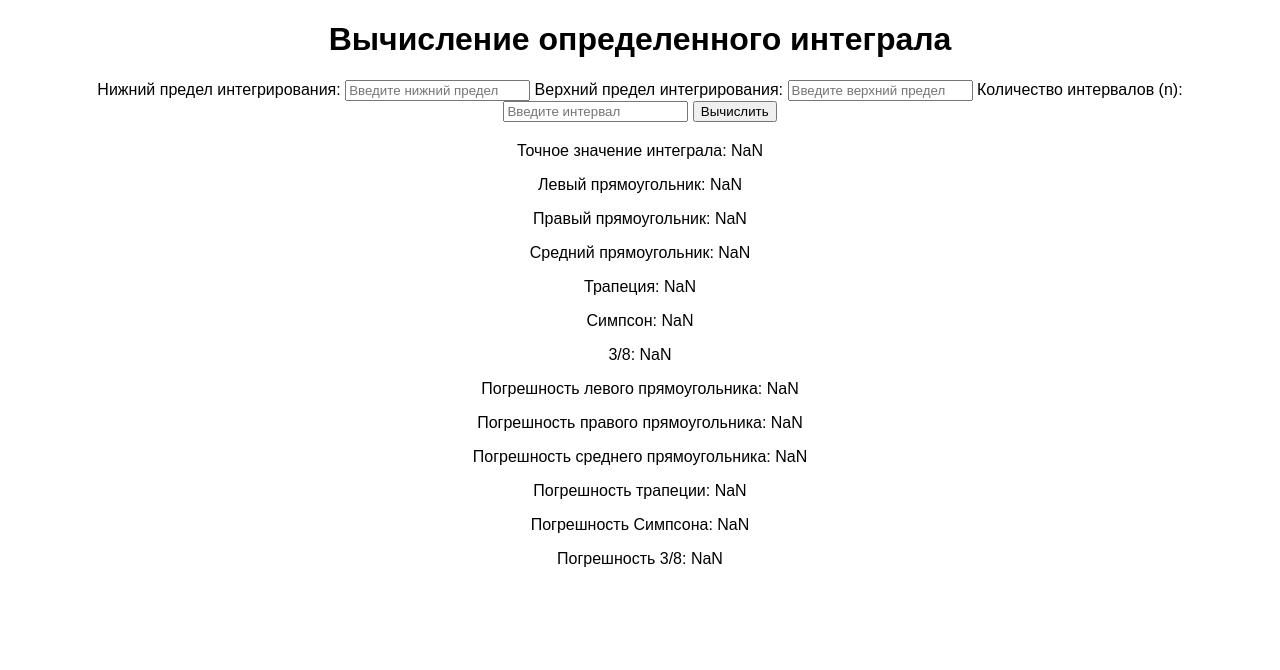
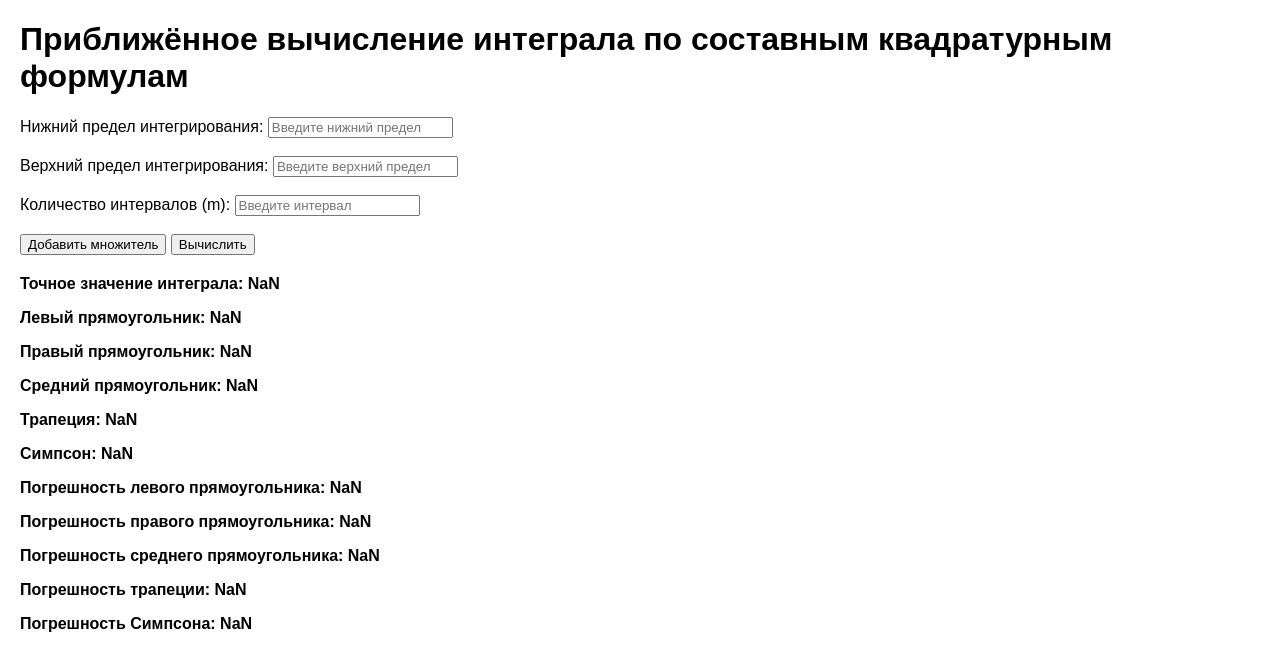
Before and after one commit to QASdzxcaqw/ComputingMethods, a plain HTML site: page Task4/index.html in a window 1280 px wide. Both pictures are taken after a click on the button "Вычислить". Drawn offline with Linux system fonts and the light colour scheme.

Commit message:
feat: add multiplier

```diff
--- a/Task4/index.html
+++ b/Task4/index.html
@@ -7,19 +7,21 @@
     <link rel="stylesheet" href="style.css">
 </head>
 <body>
-    <h1>Вычисление определенного интеграла</h1>
+    <h1>Приближённое вычисление интеграла по составным квадратурным формулам</h1>
     <form id="integrationForm">
         <label for="lowerLimit">Нижний предел интегрирования:</label>
-        <input type="number" placeholder="Введите нижний предел" id="lowerLimit" required step="any">
+        <input type="number" placeholder="Введите нижний предел" id="lowerLimit" required step="any"><br><br>
 
         <label for="upperLimit">Верхний предел интегрирования:</label>
-        <input type="number" placeholder="Введите верхний предел" id="upperLimit" required step="any">
+        <input type="number" placeholder="Введите верхний предел" id="upperLimit" required step="any"><br><br>
 
-        <label for="intervals">Количество интервалов (n):</label>
-        <input type="number" placeholder="Введите интервал" id="intervals" required>
+        <label for="intervals">Количество интервалов (m):</label>
+        <input type="number" placeholder="Введите интервал" id="intervals" required><br><br>
 
-        <button type="button" onclick="calculateIntegral()">Вычислить</button>
+
     </form>
+    <button type="button" id="mult" onclick="addDelMultiplier()">Добавить множитель</button>
+    <button type="button" onclick="calculateIntegral()">Вычислить</button>
 
     <div id="output"></div>
 
--- a/Task4/script.js
+++ b/Task4/script.js
@@ -42,6 +42,28 @@ function threeEighths(xi, h) {
     return (f(xi) + 3 * f(xi + h / 3) + 3 * f(xi + 2 * h / 3) + f(xi + h)) / 8;
 }
 
+isOn = false;
+
+function addDelMultiplier(){
+
+    if(isOn == false){
+        const butt = document.getElementById('mult');
+        butt.innerText = "Удалить множитель";
+        const output = document.getElementById('integrationForm');
+        output.innerHTML += `<label for="multiplier" ">Множитель интервалов (l): </label>`;
+        output.innerHTML += `<input type="number" placeholder="Введите множитель" id="multiplier" required step="any"><br><br>`;
+        isOn = true;
+    }else{
+        const butt = document.getElementById('mult');
+        butt.innerText = "Добавить множитель";
+        document.getElementById('multText').remove();
+        document.getElementById('multiplier').remove();
+
+        isOn = false;
+    }
+
+}
+
 function calculateIntegral() {
     const a = parseFloat(document.getElementById('lowerLimit').value);
     const b = parseFloat(document.getElementById('upperLimit').value);
@@ -57,12 +79,12 @@ function calculateIntegral() {
     output.innerHTML += `<p>Средний прямоугольник: ${integrateUsingQuadrature(a, b, n, midRectangle)}</p>`;
     output.innerHTML += `<p>Трапеция: ${integrateUsingQuadrature(a, b, n, trapezoid)}</p>`;
     output.innerHTML += `<p>Симпсон: ${integrateUsingQuadrature(a, b, n, simpson)}</p>`;
-    output.innerHTML += `<p>3/8: ${integrateUsingQuadrature(a, b, n, threeEighths)}</p>`;
+    if (n == 1){output.innerHTML += `<p>3/8: ${integrateUsingQuadrature(a, b, n, threeEighths)}</p>`;}
 
     output.innerHTML += `<p>Погрешность левого прямоугольника: ${Math.abs(integrateUsingQuadrature(a, b, n, leftRectangle) - exactValue)}</p>`;
     output.innerHTML += `<p>Погрешность правого прямоугольника: ${Math.abs(integrateUsingQuadrature(a, b, n, rightRectangle) - exactValue)}</p>`;
     output.innerHTML += `<p>Погрешность среднего прямоугольника: ${Math.abs(integrateUsingQuadrature(a, b, n, midRectangle) - exactValue)}</p>`;
     output.innerHTML += `<p>Погрешность трапеции: ${Math.abs(integrateUsingQuadrature(a, b, n, trapezoid) - exactValue)}</p>`;
     output.innerHTML += `<p>Погрешность Симпсона: ${Math.abs(integrateUsingQuadrature(a, b, n, simpson) - exactValue)}</p>`;
-    output.innerHTML += `<p>Погрешность 3/8: ${Math.abs(integrateUsingQuadrature(a, b, n, threeEighths) - exactValue)}</p>`;
+    if (n ==1){output.innerHTML += `<p>Погрешность 3/8: ${Math.abs(integrateUsingQuadrature(a, b, n, threeEighths) - exactValue)}</p>`;}
 }
--- a/Task4/style.css
+++ b/Task4/style.css
@@ -1,11 +1,11 @@
 body {
     font-family: Arial, sans-serif;
-    text-align: center;
     margin: 20px;
     display: block;
 }
 
 #output {
+    font-weight: 700;
     margin-top: 20px;
 }
 button:hover{
@@ -13,5 +13,6 @@ button:hover{
     color:#ffffff;
 }
 button{
+    text-align: right;
     cursor: pointer;
 }
```
